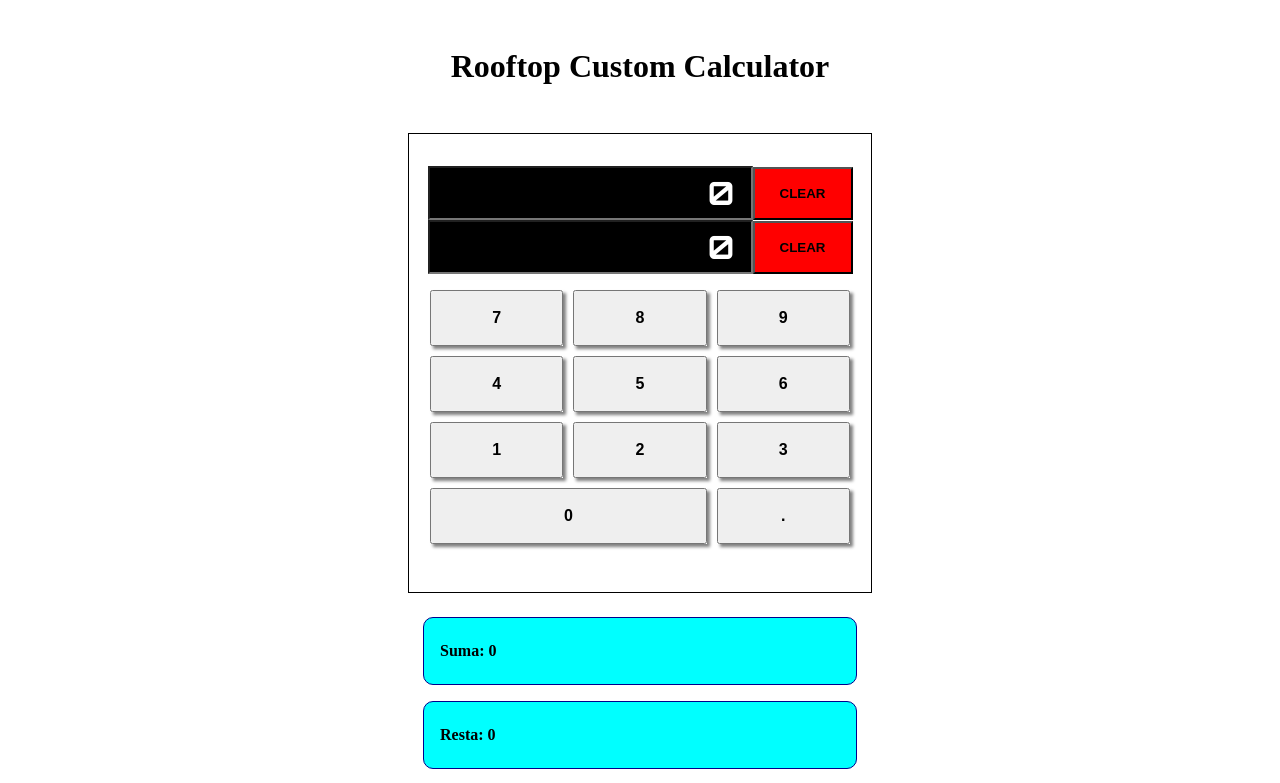
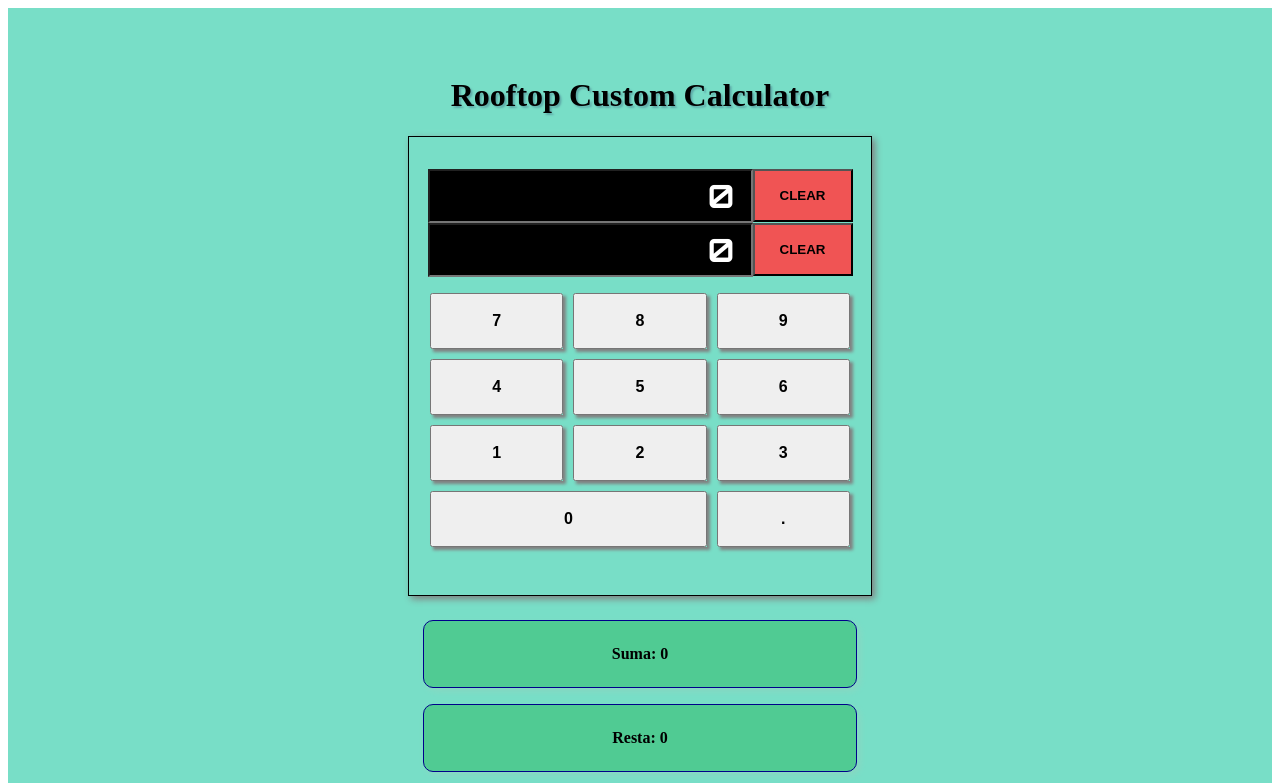
Before and after one commit to julioale21/rooftop-custom-calculator, a React (Vite) app: page / in a window 1280 px wide. Shown: the top 783 px of the page. Built offline with nearby package versions, Linux system fonts and the light colour scheme.

Commit message:
style: added styles

```diff
--- a/src/App.css
+++ b/src/App.css
@@ -1,5 +1,16 @@
+.App {
+  padding-top: 3rem;
+}
+
 .title {
   display: flex;
   justify-content: center;
-  margin: 3rem 0;
+  font-size: 1.5rem;
+  text-shadow: 2px 2px 2px #5EAAA8;
 }
+
+@media screen and (min-width: 768px) {
+  .title {
+    font-size: 2rem;
+  }
+}
--- a/src/components/Calculator/index.css
+++ b/src/components/Calculator/index.css
@@ -1,9 +1,15 @@
+.App {
+  background-color: #78DEC7;
+  margin-top: 0;
+}
+
 .calculator {
   width: 320px;
   margin: 0 auto;
+  background-color: #78DEC7;
   border: 1px solid black;
   padding: 2rem 1rem;
-
+  box-shadow: 3px 3px 7px gray;
 }
 
 
--- a/src/components/Display/index.css
+++ b/src/components/Display/index.css
@@ -19,7 +19,7 @@
 .display-button {
   padding: 17px;
   width: 100px;
-  background-color: red;
+  background-color: #F05454;
   font-weight: bolder;
   text-transform: uppercase;
   cursor: pointer;
--- a/src/components/ResultItem/index.css
+++ b/src/components/ResultItem/index.css
@@ -4,7 +4,8 @@
   border: 1px solid darkblue;
   margin: 0.5rem auto;
   border-radius: 10px;
-  background-color: aqua;
+  background-color: #50CB93;
+  box-shadow: 3px 3px 6px #8AD7C1;
 }
 
 .card-item p {
@@ -15,6 +16,7 @@
   list-style: none;
   display: flex;
   justify-content: center;
+  text-align: center;
 }
 
 @media screen and (min-width: 768px) {
```
